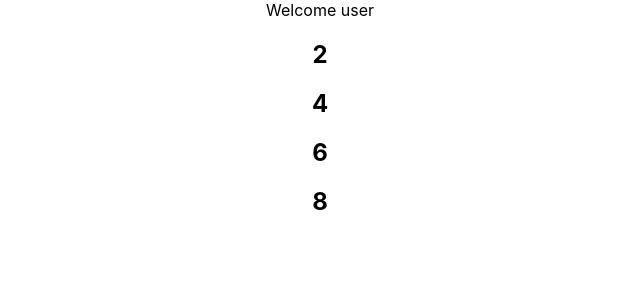
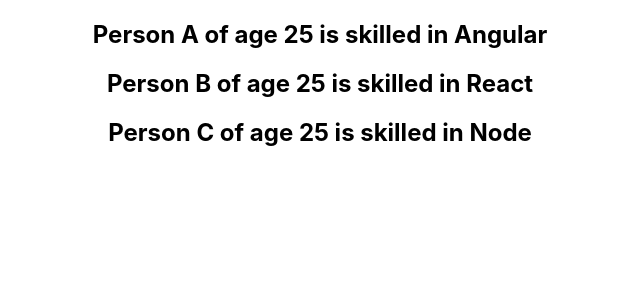
Before and after one commit to Priyesha/Learning-React, a React (Create React App) app: page / in a window 1280 px wide. Shown: the top 300 px of the page, without its empty margins (320-960 px from the left). Built offline with nearby package versions, Linux system fonts and the light colour scheme.

Commit message:
List rendering object using another component

```diff
--- a/src/App.js
+++ b/src/App.js
@@ -11,6 +11,7 @@
 import Parent from './components/parentComponent'
 import ConditionalRendering from './components/conditionalRendering';
 import ListRendering from './components/ListRendering';
+import ListRenderingComplex from './components/ListRenderingComplex';
 
 function App() {
   return (
@@ -37,8 +38,9 @@
     <EventHandlingClass/> */}
     {/* <EventBinding></EventBinding> */}
     {/* <Parent/> */}
-    <ConditionalRendering/>
-    <ListRendering/>
+    {/* <ConditionalRendering/>
+    <ListRendering/> */}
+    <ListRenderingComplex/>
 
     </div>
   );
--- /dev/null
+++ b/src/components/ListRenderingComplex.js
@@ -0,0 +1,27 @@
+import React from 'react';
+import Person from './Person';
+
+function ListRenderingComplex() {
+    const People = [
+        {
+          name: 'A',
+          age: 25,
+          skill: 'Angular',
+    },
+    {
+        name: 'B',
+        age: 25,
+        skill: 'React',
+    },
+    {
+    name: 'C',
+    age: 25,
+    skill: 'Node',
+    }
+   ];
+
+const PersonList = People.map(person => <Person person={person}/>)
+return <div>{PersonList}</div>
+}
+
+export default ListRenderingComplex;
--- /dev/null
+++ b/src/components/Person.js
@@ -0,0 +1,7 @@
+import React from 'react';
+
+function Person({person}) {
+    return <h2>Person {person.name} of age {person.age} is skilled in {person.skill}</h2>
+}
+
+export default Person;
```
